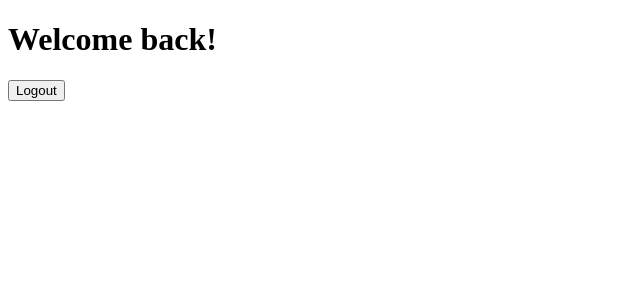
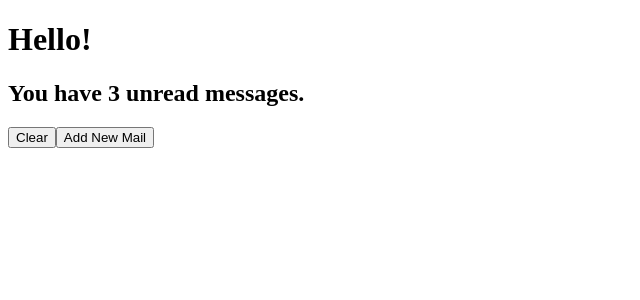
Before and after one commit to rpimienta/react-simple-app, a React (Create React App) app: page / in a window 1280 px wide. Shown: the top 300 px of the page, without its empty margins (0-640 px from the left). Built offline with nearby package versions, Linux system fonts and the light colour scheme.

Commit message:
Conditional Rendering: Mail example

```diff
--- a/src/index.js
+++ b/src/index.js
@@ -1,71 +1,71 @@
 import React from 'react';
 import ReactDOM from 'react-dom';
 
-function Greeting(props) {
-  const isLoggedIn = props.isLoggedIn;
-  if (isLoggedIn) {
-    return <UserGreeting />;
-  }
-  return <GuestGreeting />;
-}
-
-function UserGreeting(props) {
-  return <h1>Welcome back!</h1>;
-}
-
-function GuestGreeting(props) {
-  return <h1>Please sign up.</h1>;
-}
-
-function LoginButton(props) {
+function ClearButton(props) {
   return (
     <button onClick={props.onClick}>
-      Login
+      Clear
+    </button>
+  );
+}
+function AddMails(props) {
+  return (
+    <button onClick={props.onClick}>
+      Add New Mail
     </button>
   );
 }
 
-function LogoutButton(props) {
-  return (
-    <button onClick={props.onClick}>
-      Logout
-    </button>
-  );
-}
+class MailBox extends React.Component {
+  constructor (props) {
+    super(props);
+    this.clearPlate = this.clearPlate.bind(this);
+    this.addMails = this.addMails.bind(this);
+    this.state = {unreadMessages : props.unreadMessages};
+  }
 
-class LoginControl extends React.Component{
-  constructor (props) {
-     super(props);
-     this.handleLoginClick = this.handleLoginClick.bind(this);
-     this.handleLogoutClick = this.handleLogoutClick.bind(this);
-     this.state = {isLoggedIn : true};
+  addMails () {
+    this.setState((prevState) => ({
+      unreadMessages: prevState.unreadMessages + 1
+    }));
   }
-  handleLoginClick () {
-    this.setState({isLoggedIn: true});
+  clearPlate () {
+    this.setState({unreadMessages : []});
   }
-  handleLogoutClick () {
-    this.setState({isLoggedIn: false});
-  }
+
   render () {
-    const isLoggedIn = this.state.isLoggedIn;
-
-    let button = null;
-    if (isLoggedIn) {
-      button = <LogoutButton onClick={this.handleLogoutClick} />;
-    } else {
-      button = <LoginButton onClick={this.handleLoginClick} />;
+    let buttonClear = null;
+    let buttonAdd = null;
+    if (this.state.unreadMessages.length > 0) {
+      buttonClear = <ClearButton onClick={this.clearPlate} />;
     }
+    buttonAdd = <AddMails onClick={this.addMails} />;
 
     return (
       <div>
-        <Greeting isLoggedIn={isLoggedIn} />
-        {button}
+      <h1>Hello!</h1>
+        {this.state.unreadMessages.length > 0 &&
+          <div>
+            <h2>
+              You have {this.state.unreadMessages.length} unread messages.
+            </h2>
+
+          </div>
+        }
+        {this.state.unreadMessages.length === 0 &&
+          <h2>
+            You have {this.state.unreadMessages.length} mails in your plate.
+          </h2>
+        }
+        {buttonClear}
+        {buttonAdd}
       </div>
     );
   }
 }
 
+const messages = ['React', 'Re: React', 'Re:Re: React'];
 ReactDOM.render(
-  <LoginControl />,
+  <MailBox unreadMessages={messages}/>,
   document.getElementById('root')
 );
```
